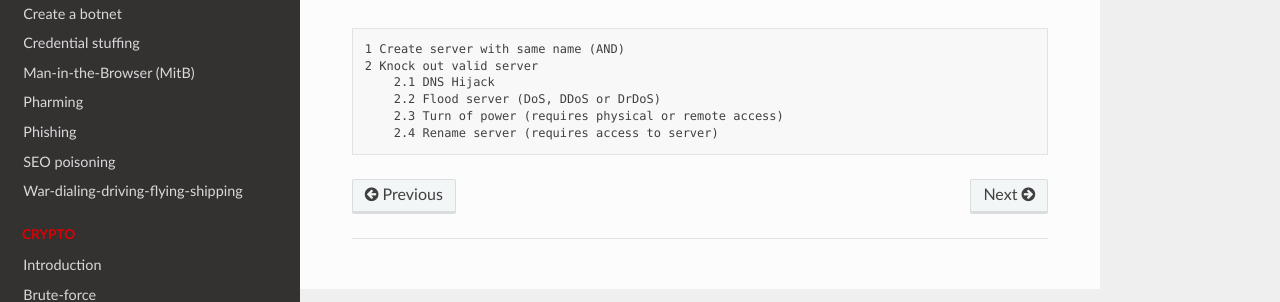
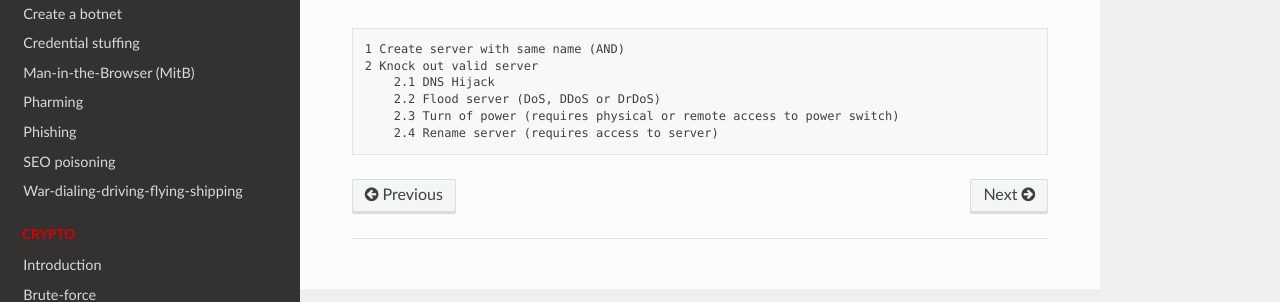
Before and after one commit to tymyrddin/red-basic, a Sphinx documentation site: the page built from source/docs/server/Spoof-webserver.md, in a window 1280 px wide. Shown: the part 188-490 px from the top of the page. Built offline with Sphinx 7.4.7 and the Read the Docs theme 2.0.0, drawn with Linux system fonts in a browser that asks for light colours.

Commit message:
Server basics

````diff
--- a/source/docs/server/Spoof-webserver.md
+++ b/source/docs/server/Spoof-webserver.md
@@ -7,6 +7,6 @@
 2 Knock out valid server
     2.1 DNS Hijack
     2.2 Flood server (DoS, DDoS or DrDoS)
-    2.3 Turn of power (requires physical or remote access)
+    2.3 Turn of power (requires physical or remote access to power switch)
     2.4 Rename server (requires access to server)
 ```
````
